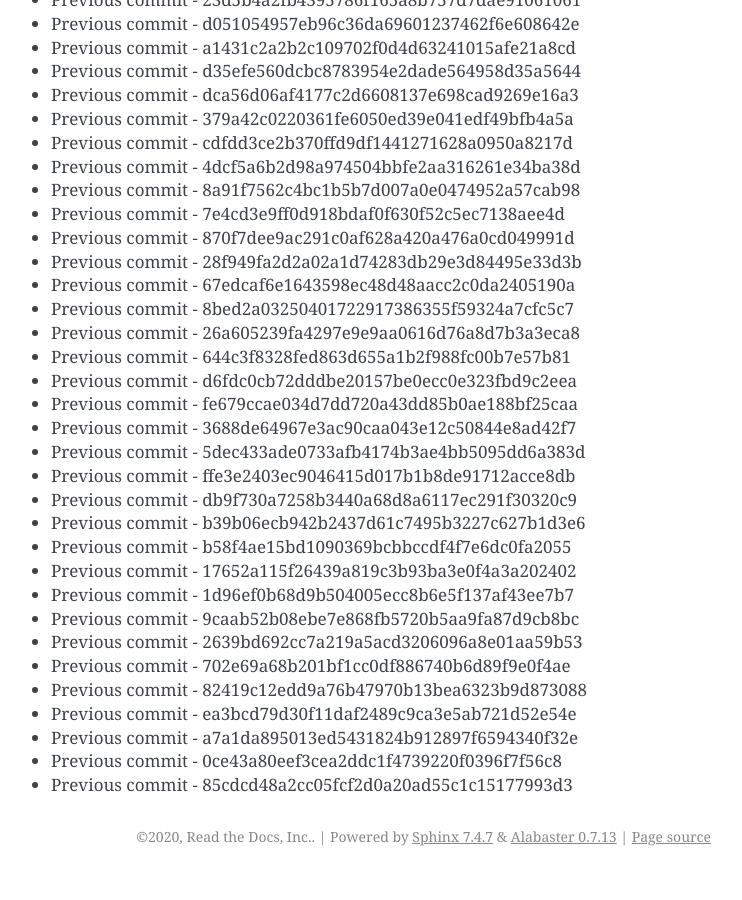
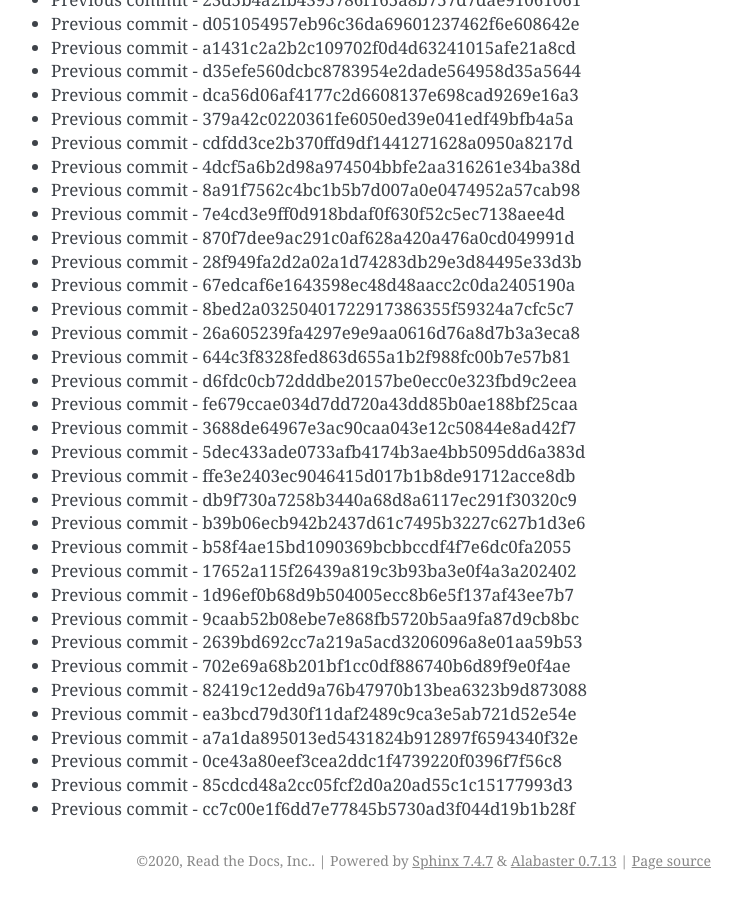
Before and after one commit to readthedocs/rtd-git-stresstest, a Sphinx documentation site: the page built from docs/updates.rst, in a window 1280 px wide and 900 px high, scrolled down 29664 px. Shown: the whole window, without its empty margins (399-1141 px from the left). Built offline with Sphinx 7.4.7, drawn with Linux system fonts in a browser that asks for light colours; before the commit the page ends 30540 px from its top, so only the background shows below that.

Commit message:
Generating commit from previous: cc7c00e1f6dd7e77845b5730ad3f044d19b1b28f

```diff
--- a/docs/updates.rst
+++ b/docs/updates.rst
@@ -1278,3 +1278,4 @@ It can be tested for any performance characteristics.
 * Previous commit - a7a1da895013ed5431824b912897f6594340f32e
 * Previous commit - 0ce43a80eef3cea2ddc1f4739220f0396f7f56c8
 * Previous commit - 85cdcd48a2cc05fcf2d0a20ad55c1c15177993d3
+* Previous commit - cc7c00e1f6dd7e77845b5730ad3f044d19b1b28f
```
